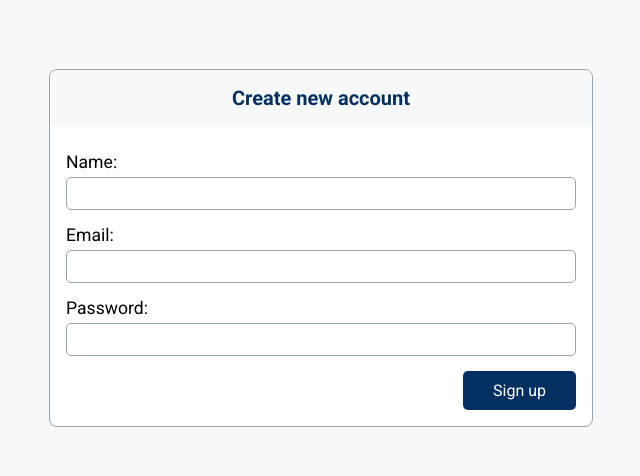
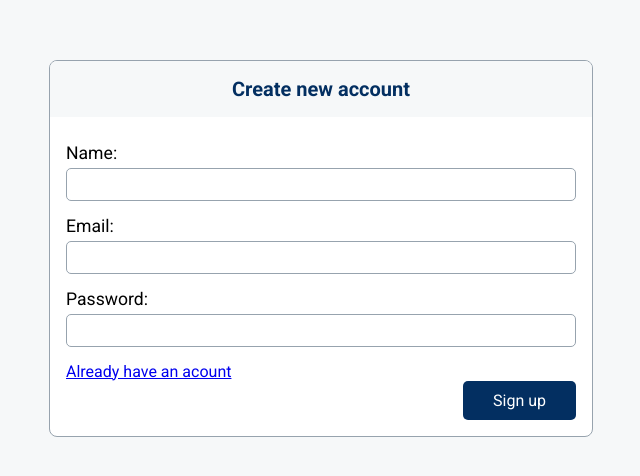
Before and after one commit to MostafaSamer/task-management-app, a React (Create React App) app: page /signup in a window 1280 px wide. Shown: the part 152-628 px from the top of the page, without its empty margins (319-959 px from the left). Built offline with nearby package versions, Linux system fonts and the light colour scheme.

Commit message:
add inks in forms

```diff
--- a/src/components/molecules/Form/index.jsx
+++ b/src/components/molecules/Form/index.jsx
@@ -3,7 +3,7 @@ import styles from "./index.module.scss"
 import { Fragment, useState } from "react"
 import CtaButton from "components/atoms/CtaButton"
 
-const Form = ({ actionsText, fields, onSubmit }) => {
+const Form = ({ actionsText, link, fields, onSubmit }) => {
 
     const [formData, setFormData] = useState({})
 
@@ -36,6 +36,11 @@ const Form = ({ actionsText, fields, onSubmit }) => {
         <div className={styles.formWrapper}>
             <form className={styles.form} onSubmit={handleSubmit}>
                 {fields.map((field, index) => <Fragment key={index}>{renderInput(field)}</Fragment>)}
+                <div className={styles.link}>
+                    <a href={link.ref}>
+                        {link.text}
+                    </a>
+                </div>
                 <div className={styles.actions}>
                     <CtaButton text={actionsText} onClick={handleSubmit} style="primary" />
                 </div>
--- a/src/screens/auth/signin/index.jsx
+++ b/src/screens/auth/signin/index.jsx
@@ -8,7 +8,10 @@ const SignIn = () => {
         <div className={styles.signInWrapper}>
             <div className={styles.signIn}>
                 <Card title={signInForm.title}>
-                    <Form actionsText={signInForm.actionsText} fields={signInForm.fields} />
+                    <Form
+                        actionsText={signInForm.actionsText}
+                        link={signInForm.link}
+                        fields={signInForm.fields} />
                 </Card>
             </div>
         </div>
--- a/src/screens/auth/signup/index.jsx
+++ b/src/screens/auth/signup/index.jsx
@@ -8,7 +8,10 @@ const SignUp = () => {
         <div className={styles.signUpWrapper}>
             <div className={styles.signUp}>
                 <Card title={signUpForm.title}>
-                    <Form actionsText={signUpForm.actionsText} fields={signUpForm.fields} />
+                    <Form
+                        actionsText={signUpForm.actionsText}
+                        link={signUpForm.link}
+                        fields={signUpForm.fields} />
                 </Card>
             </div>
         </div>
--- a/src/utils/forms/signin.js
+++ b/src/utils/forms/signin.js
@@ -1,6 +1,10 @@
 export default {
     title: "Sign in",
     actionsText: "Login",
+    link: {
+        text: "Create and account",
+        ref: "/signup"
+    },
     fields: [
         {
             name: "email",
--- a/src/utils/forms/signup.js
+++ b/src/utils/forms/signup.js
@@ -1,6 +1,10 @@
 export default {
     title: "Create new account",
     actionsText: "Sign up",
+    link: {
+        text: "Already have an acount",
+        ref: "/signin"
+    },
     fields: [
         {
             name: "name",
```
